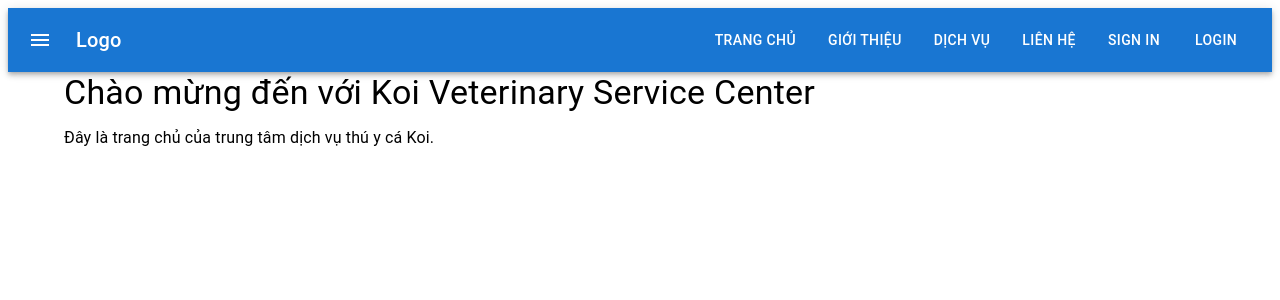
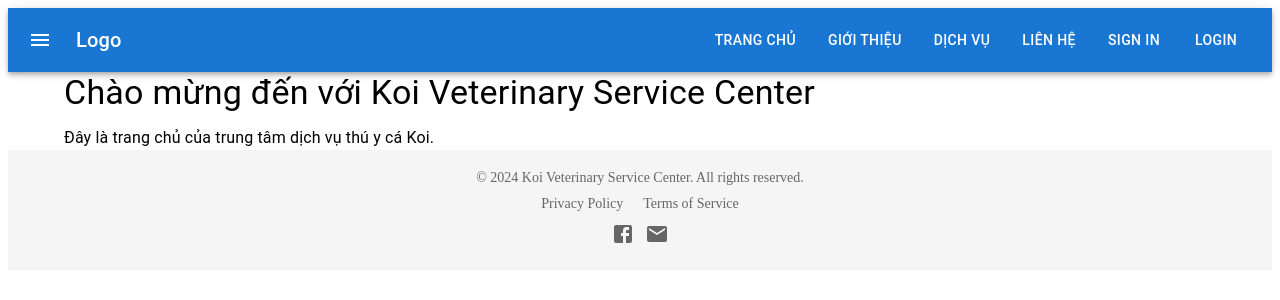
Before and after one commit to JonnyTran411/Koi-Veterinary-Service-Center, a React (Create React App) app in the folder kvsc-fe-app/: page / in a window 1280 px wide. Shown: the top 300 px of the page. Built offline with nearby package versions, Linux system fonts and the light colour scheme.

Commit message:
Add Enhanced Footer

```diff
--- a/kvsc-fe-app/src/App.js
+++ b/kvsc-fe-app/src/App.js
@@ -8,6 +8,7 @@ import {
 import ForgetPassword from "./components/auth/forgot-password/ForgetPassword";
 import Login from "./components/auth/login/Login";
 import Register from "./components/auth/register/Register";
+import Footer from "./components/footer/Footer";
 import HomePage from "./components/home/Homepage";
 import Navigation from "./components/navigation/Navigation";
 
@@ -45,7 +46,7 @@ function AppContent() {
       </Routes>
 
       {/* Hiển thị Footer nếu không nằm trong authPaths */}
-      {/* {!shouldHideNavAndFooter && <Footer />} */}
+      {!shouldHideNavAndFooter && <Footer />}
     </>
   );
 }
--- /dev/null
+++ b/kvsc-fe-app/src/components/footer/Footer.jsx
@@ -0,0 +1,36 @@
+import EmailIcon from "@mui/icons-material/Email";
+import FacebookIcon from "@mui/icons-material/Facebook";
+import React from "react";
+import { Link } from "react-router-dom";
+import "./Footer.scss";
+
+const Footer = () => {
+  return (
+    <footer className="footer">
+      <div className="footer-content">
+        <p>
+          © {new Date().getFullYear()} Koi Veterinary Service Center. All rights
+          reserved.
+        </p>
+        <div className="footer-links">
+          <Link to="/privacy-policy">Privacy Policy</Link>
+          <Link to="/terms-of-service">Terms of Service</Link>
+        </div>
+        <div className="footer-social">
+          <a
+            href="https://www.facebook.com/yourpage"
+            target="_blank"
+            rel="noopener noreferrer"
+          >
+            <FacebookIcon />
+          </a>
+          <a href="mailto:info@koivetservice.com">
+            <EmailIcon />
+          </a>
+        </div>
+      </div>
+    </footer>
+  );
+};
+
+export default Footer;
--- /dev/null
+++ b/kvsc-fe-app/src/components/footer/Footer.scss
@@ -0,0 +1,46 @@
+.footer {
+  background-color: #f5f5f5;
+  padding: 20px 0;
+  text-align: center;
+  font-size: 14px;
+  color: #666;
+
+  .footer-content {
+    max-width: 1200px;
+    margin: 0 auto;
+    padding: 0 20px;
+
+    p {
+      margin: 0 0 10px;
+    }
+
+    .footer-links {
+      margin-bottom: 10px;
+
+      a {
+        margin: 0 10px;
+        color: #666;
+        text-decoration: none;
+
+        &:hover {
+          text-decoration: underline;
+        }
+      }
+    }
+
+    .footer-social {
+      a {
+        margin: 0 5px;
+        color: #666;
+
+        &:hover {
+          color: #3b5998; // Facebook blue color
+        }
+
+        svg {
+          font-size: 24px;
+        }
+      }
+    }
+  }
+}
```
